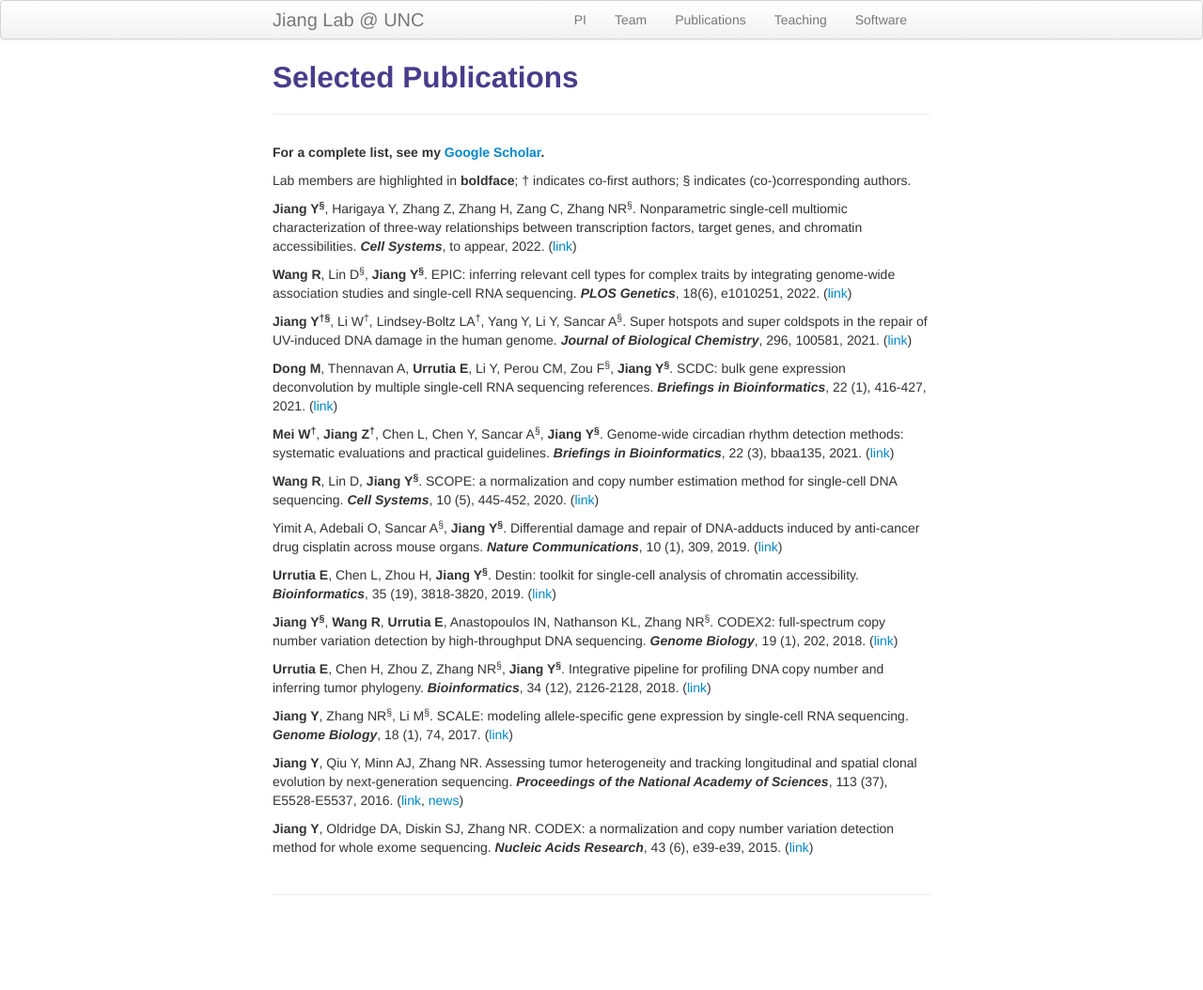
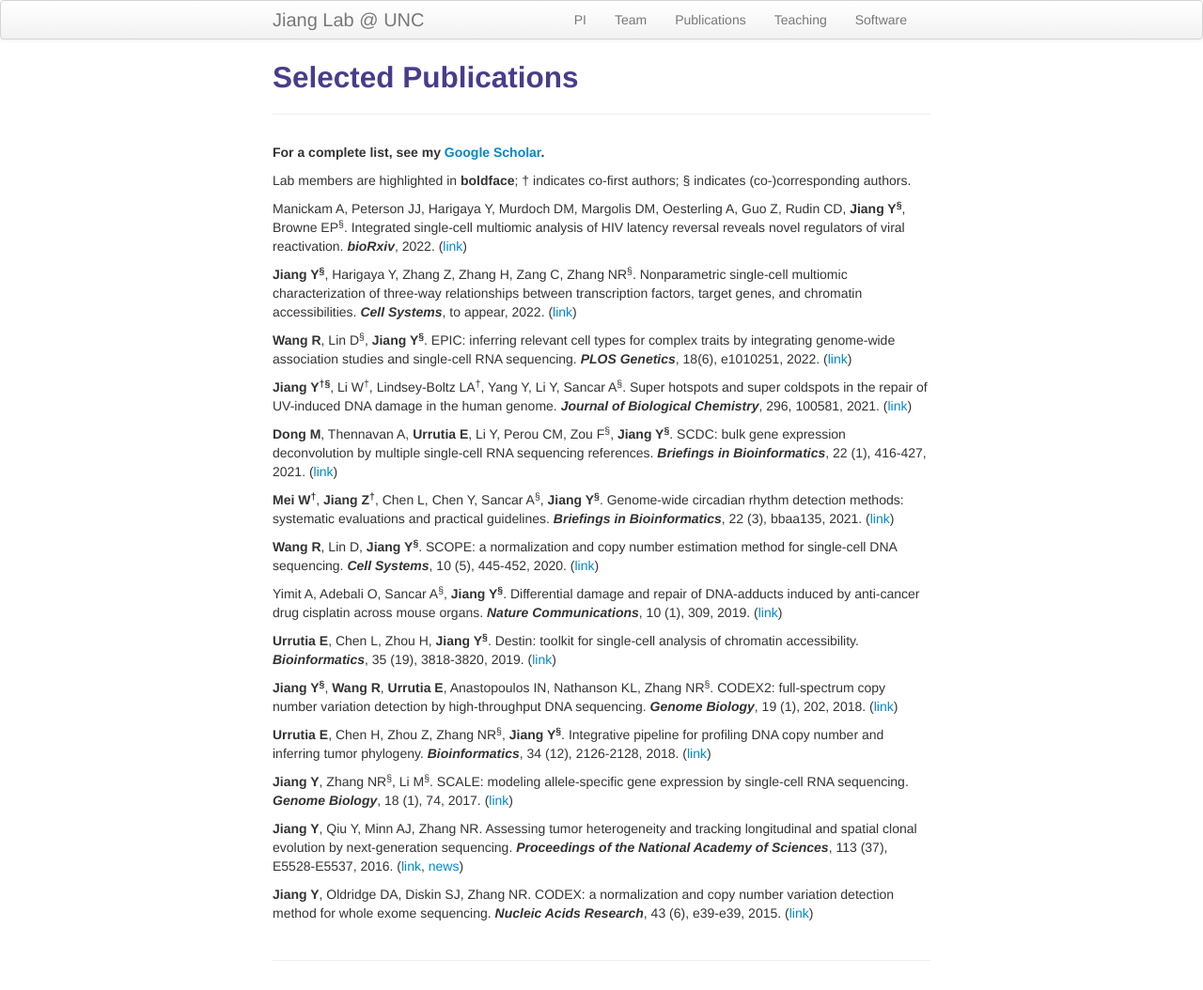
Before and after one commit to yuchaojiang/yuchaojiang.github.io, a Jekyll site: the page built from pages/pubs.md, in a window 1280 px wide. Shown: the whole page at 94% size. Built offline with Jekyll 4.4.1, drawn with Linux system fonts in a browser that asks for light colours; before the commit the page ends 984 px from its top, so only the background shows below that.

Commit message:
Update pubs.md

```diff
--- a/pages/pubs.md
+++ b/pages/pubs.md
@@ -9,6 +9,8 @@ description: Yuchao Jiang's publications
 
 
 Lab members are highlighted in **boldface**; &dagger; indicates co-first authors; &sect; indicates (co-)corresponding authors.
+
+Manickam A, Peterson JJ, Harigaya Y, Murdoch DM, Margolis DM, Oesterling A, Guo Z, Rudin CD, **Jiang Y<sup>&sect;</sup>**, Browne EP<sup>&sect;</sup>. Integrated single-cell multiomic analysis of HIV latency reversal reveals novel regulators of viral reactivation. ***bioRxiv***, 2022. ([link](https://www.biorxiv.org/content/10.1101/2022.07.26.501558v1))
 
 **Jiang Y<sup>&sect;</sup>**, Harigaya Y, Zhang Z, Zhang H, Zang C, Zhang NR<sup>&sect;</sup>. Nonparametric single-cell multiomic characterization of three-way relationships between transcription factors, target genes, and chromatin accessibilities. ***Cell Systems***, to appear, 2022. ([link](https://www.biorxiv.org/content/10.1101/2021.09.22.461437v2))
 
```
